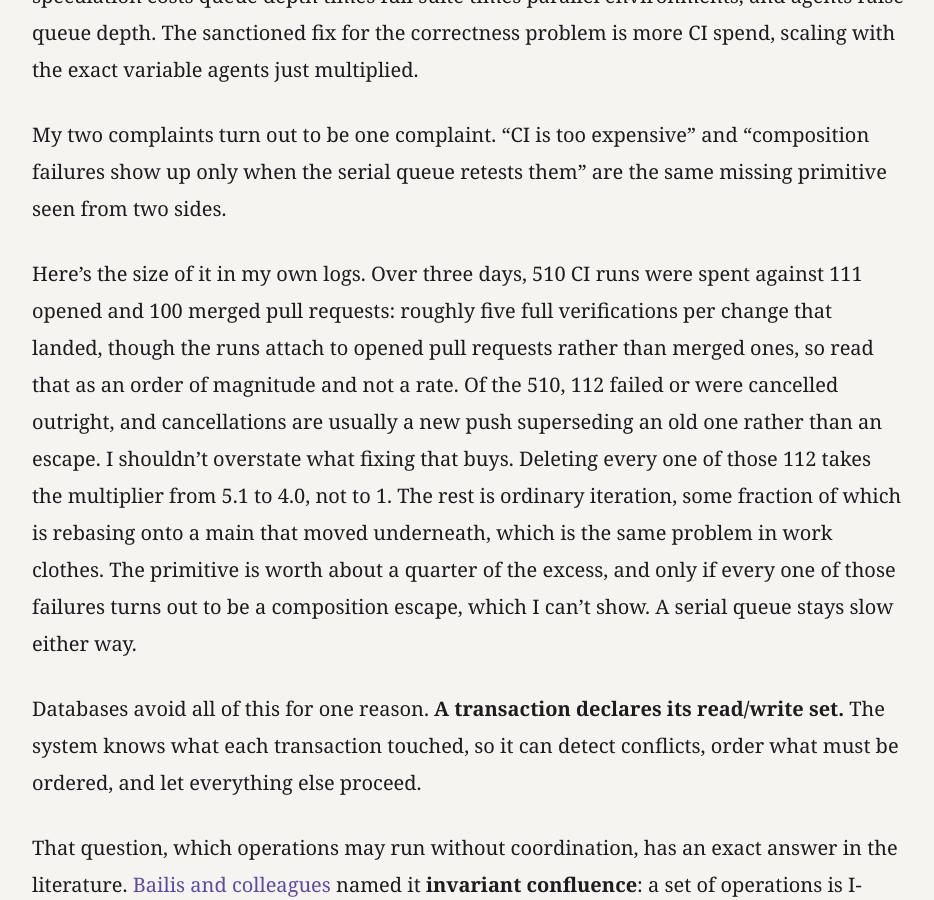
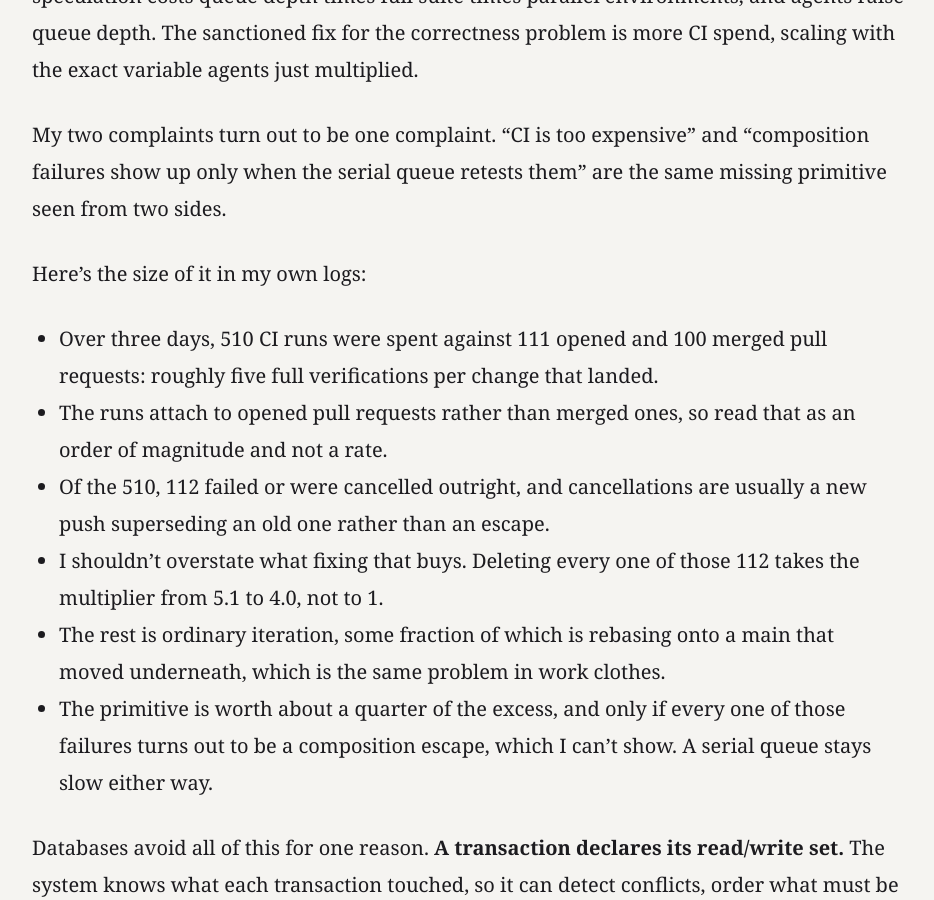
Before and after one commit to cmeiklejohn/cmeiklejohn.github.io, a Jekyll site: the page built from _posts/2026-07-26-one-writer.markdown, in a window 1280 px wide and 900 px high, scrolled down 10880 px. Shown: the whole window, without its empty margins (172-1106 px from the left). Built offline with Jekyll 4.4.1, drawn with Linux system fonts in a browser that asks for light colours; some web fonts are replaced.

Commit message:
Break the CI-cost math into a bullet list
Same argument, easier to scan in a long stretch of prose.

Co-authored-by: Christopher S. Meiklejohn <christopher.meiklejohn@gmail.com>

```diff
--- a/_posts/2026-07-26-one-writer.markdown
+++ b/_posts/2026-07-26-one-writer.markdown
@@ -143,7 +143,14 @@ So the state of the art converts an unsolved program-analysis problem into a com
 
 My two complaints turn out to be one complaint. "CI is too expensive" and "composition failures show up only when the serial queue retests them" are the same missing primitive seen from two sides.
 
-Here's the size of it in my own logs. Over three days, 510 CI runs were spent against 111 opened and 100 merged pull requests: roughly five full verifications per change that landed, though the runs attach to opened pull requests rather than merged ones, so read that as an order of magnitude and not a rate. Of the 510, 112 failed or were cancelled outright, and cancellations are usually a new push superseding an old one rather than an escape. I shouldn't overstate what fixing that buys. Deleting every one of those 112 takes the multiplier from 5.1 to 4.0, not to 1. The rest is ordinary iteration, some fraction of which is rebasing onto a main that moved underneath, which is the same problem in work clothes. The primitive is worth about a quarter of the excess, and only if every one of those failures turns out to be a composition escape, which I can't show. A serial queue stays slow either way.
+Here's the size of it in my own logs:
+
+- Over three days, 510 CI runs were spent against 111 opened and 100 merged pull requests: roughly five full verifications per change that landed.
+- The runs attach to opened pull requests rather than merged ones, so read that as an order of magnitude and not a rate.
+- Of the 510, 112 failed or were cancelled outright, and cancellations are usually a new push superseding an old one rather than an escape.
+- I shouldn't overstate what fixing that buys. Deleting every one of those 112 takes the multiplier from 5.1 to 4.0, not to 1.
+- The rest is ordinary iteration, some fraction of which is rebasing onto a main that moved underneath, which is the same problem in work clothes.
+- The primitive is worth about a quarter of the excess, and only if every one of those failures turns out to be a composition escape, which I can't show. A serial queue stays slow either way.
 
 Databases avoid all of this for one reason. **A transaction declares its read/write set.** The system knows what each transaction touched, so it can detect conflicts, order what must be ordered, and let everything else proceed.
 
```
